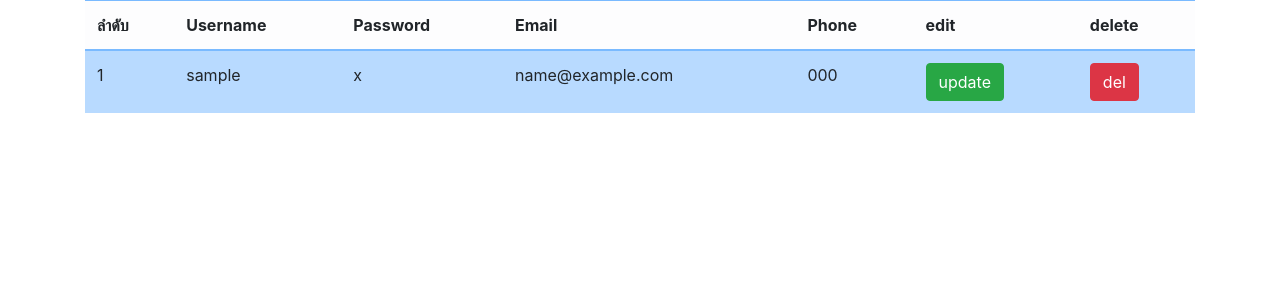
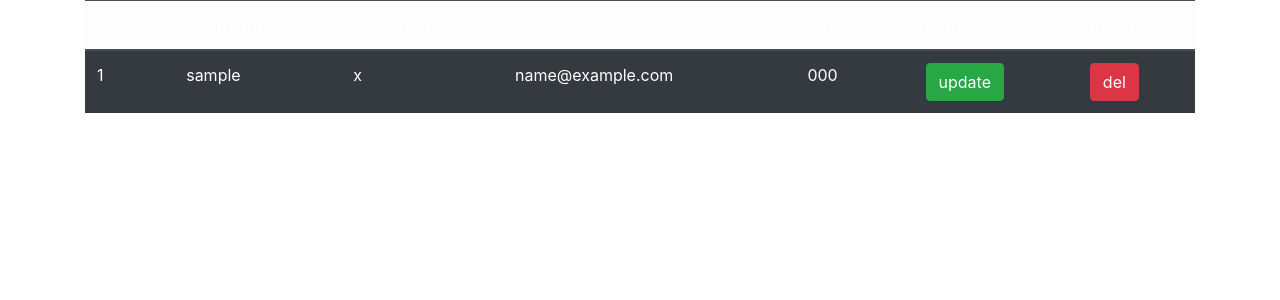
Before and after one commit to assd123ss/a, a PHP site: page /b.php in a window 1280 px wide. Shown: the part 56-356 px from the top of the page. Run offline with PHP 8.4, Linux system fonts and the light colour scheme; tables that the repository leaves empty or names only in its code hold one stand-in row (values such as "Sample post"); data that the repository does not hold is empty.

Commit message:
Update b.php

```diff
--- a/b.php
+++ b/b.php
@@ -15,7 +15,7 @@ include "nav.php";
   </head>
   <body>
   <div class="container">
-  <table class="table table-primary">
+  <table class="table table-dark">
   <thead class="table-light">
     <tr>
       <th scope="col">ลำดับ</th>
```
